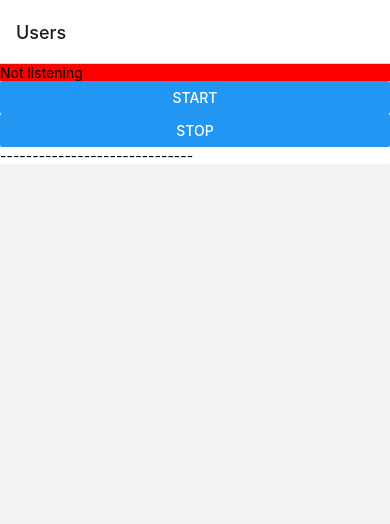
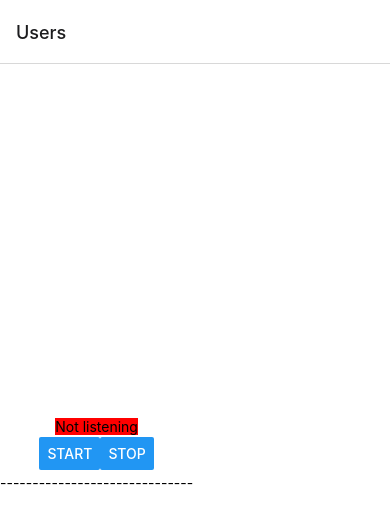
Before and after one commit to AspiranteDevWeb/sms_gateway, a React Native app: screen /Users in a window 390 px wide. Shown: the top 524 px of the page. Built offline with nearby package versions, Linux system fonts and the light colour scheme.

Commit message:
updating style

```diff
--- a/App.js
+++ b/App.js
@@ -26,6 +26,7 @@ export default function App() {
 const styles = StyleSheet.create({
   container: {
     flex: 1,
+    flexDirection:'column',
     backgroundColor: '#fff',
 
   },
--- a/src/components/buttons/index.js
+++ b/src/components/buttons/index.js
@@ -1,5 +1,5 @@
 import React from 'react'
-import { View,Button } from 'react-native'
+import { View,Button,StyleSheet } from 'react-native'
 //import Start_button from './start_buttons'
 //import Stop
 
@@ -8,8 +8,21 @@ export default function Main_Button ({title, onPress}){
 
 
     return(
-        <View>
-            <Button title={title} onPress={onPress}/>
+        <View style={style.buttonStyleComponent}>
+            <Button style={style.buttonStyle} title={title} onPress={onPress}/>
         </View>
     )
 }
+
+const style= StyleSheet.create({
+    buttonStyleComponent:{
+        flexDirection:'row',
+        //alignItems: 'space-between',
+       justifyContent:'space-between',
+
+    },
+    buttonStyle:{
+        borderRadius:5,
+    },
+
+})
--- a/src/components/index.js
+++ b/src/components/index.js
@@ -11,7 +11,7 @@ export default function Display_pages({stateButtonStart, viewState_StartButton,
     return(
        <View style={styles.container}>
         { stateButtonStart === true ?  <Text style={styles.positive}>Currently listening</Text> : <Text style={styles.negative}>Not listening</Text>}
-         <View>
+         <View style={styles.componentButton}>
             <Start_button viewState_StartButton={viewState_StartButton}/>
             <Stop_button viewState_StopButton={viewState_StopButton}/>
          </View>
@@ -24,8 +24,10 @@ export default function Display_pages({stateButtonStart, viewState_StartButton,
 
 const styles = StyleSheet.create({
    container: {
-     flex: 1,
+     flex: 15,
      backgroundColor: 'white',
+     justifyContent:'center',
+     alignItems:'center',
 
    },
    positive:{
@@ -36,4 +38,11 @@ const styles = StyleSheet.create({
       backgroundColor:'red',
       color:'black',
    },
+   componentButton:{
+      flexDirection:'row',
+      justifyContent:'space-between',
+      marginTop:2,
+      marginBottom:4,
+      backgroundColor:'white'
+   }
  });
--- a/src/pages/main_page.js
+++ b/src/pages/main_page.js
@@ -19,8 +19,8 @@ export default function Main_page(){
 
 
     return(
-        <SafeAreaView>
-            <View>
+        <SafeAreaView style={styles.container}>
+            <View style={styles.header}>
                 <Display_pages
                     stateButtonStart={stateButtonStart}
                     viewState_StartButton={viewState_StartButton}
@@ -28,10 +28,30 @@ export default function Main_page(){
                 />
             </View>
 
-            <View>
+            <View style={styles.body}>
                {stateButtonStart && <Card_user/>}
             </View>
         </SafeAreaView>
 
     )
 }
+
+
+const styles = StyleSheet.create({
+    container: {
+      flex: 1,
+      backgroundColor: 'white',
+      flexDirection:'row'
+
+    },
+    header:{
+       backgroundColor:'white',
+       marginTop:0,
+    },
+    body:{
+       backgroundColor:'white',
+       marginTop: 20,
+
+    },
+
+  });
```
